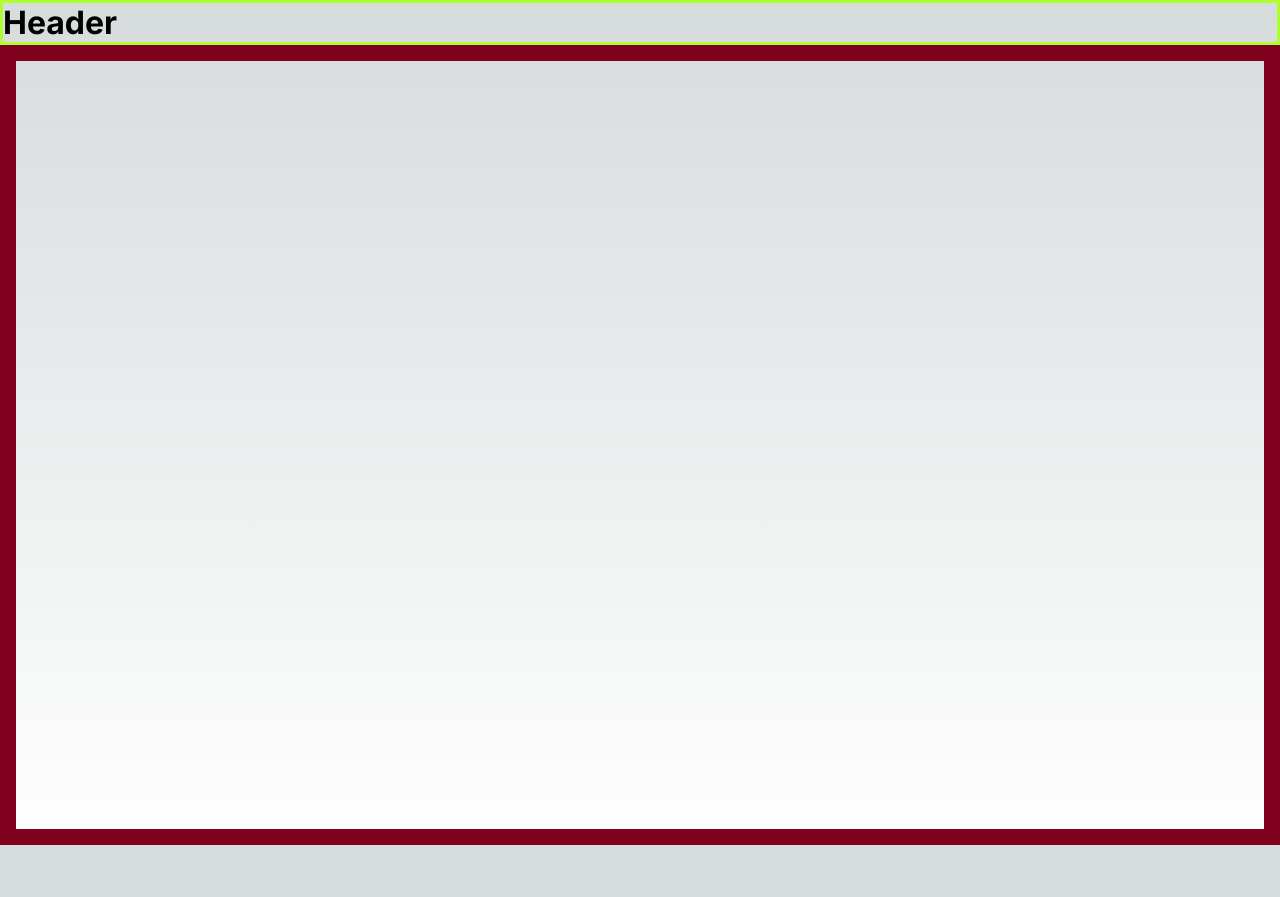
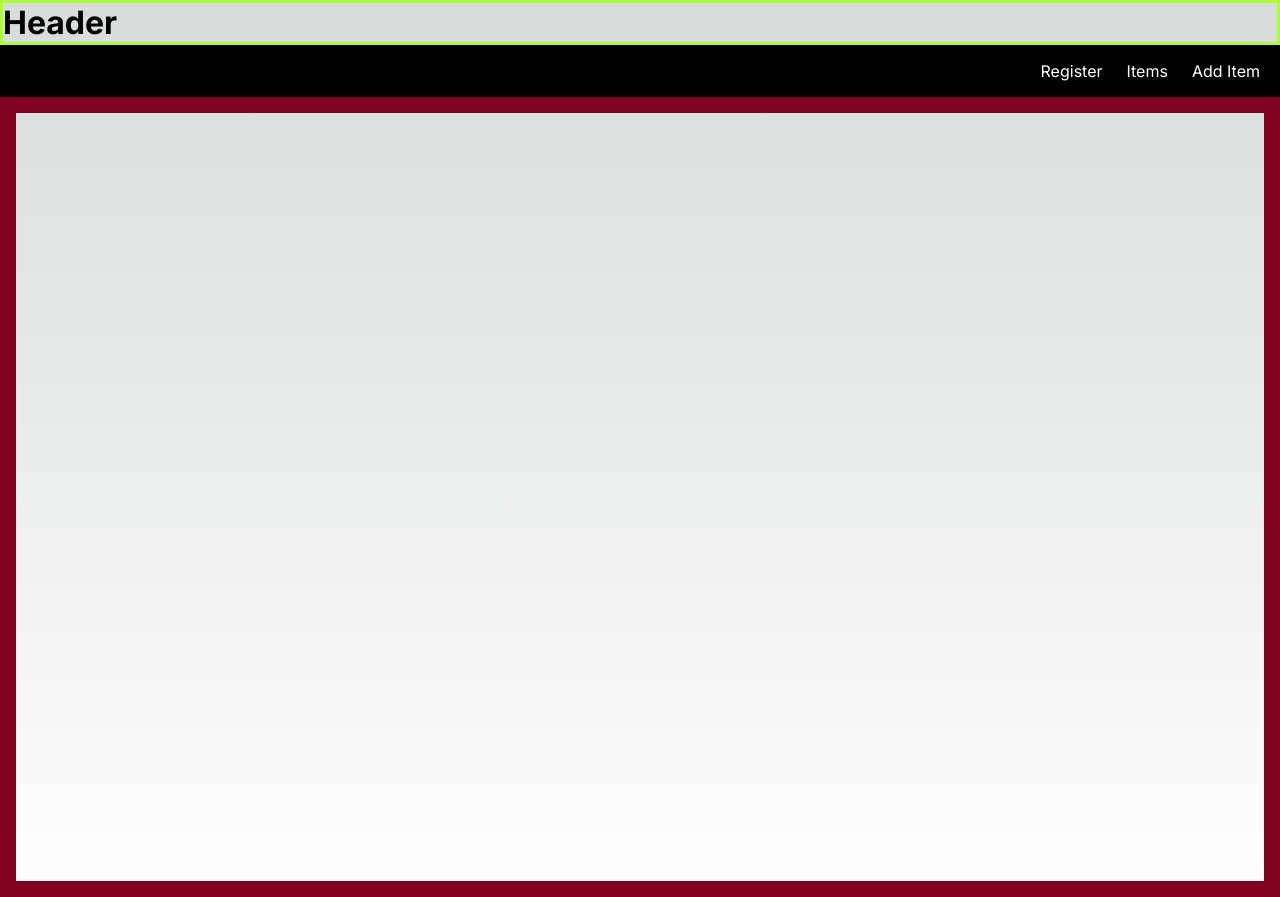
Before and after one commit to Job85/inventory-client, a Next.js app: page / in a window 1280 px wide. Before the commit the page ends 845 px from the top, so only its background shows below. Built offline with nearby package versions, Linux system fonts and the light colour scheme.

Commit message:
created component with links variable to hold array of links; mapped links variable over Link component

```diff
--- a/src/app/components/header/Header.jsx
+++ b/src/app/components/header/Header.jsx
@@ -1,10 +1,12 @@
 import styles from './styles.module.css';
+import Nav from '../navigation/Nav';
 
 export default function Header() {
 
     return (
         <div>
             <h1 className={styles.header1}>Header</h1>
+            <Nav />
         </div>
     )
 }
--- /dev/null
+++ b/src/app/components/navigation/Nav.jsx
@@ -0,0 +1,33 @@
+'use client'
+
+import styles from './styles.module.css';
+import React from 'react';
+import { usePathname } from 'next/navigation';
+import Link from 'next/link';
+
+export default function Nav() {
+    const pathname = usePathname();
+
+    const links = [
+        { href: "/register", label: "Register" },
+        { href: "/items", label: "Items" },
+        { href: "/create_item", label: "Add Item" },
+    ]
+    return (
+        <nav className={styles.container}>
+            <ul className={styles.nav_links}>
+                {links.map((link, index) => (
+                    <li key={index}>
+                        <Link
+                            href={link.href}
+                            passHref
+                            className={`${styles.nav_link} ${pathname === link.href ? styles.active_link : ''}`}
+                        >
+                            {link.label}
+                        </Link>
+                    </li>
+                ))}
+            </ul>
+        </nav>
+    )
+}
--- /dev/null
+++ b/src/app/components/navigation/styles.module.css
@@ -0,0 +1,29 @@
+.container {
+    display: flex;
+    justify-content: space-between;
+    padding: 1rem;
+    background-color: #000000;
+}
+
+.nav_links {
+    list-style: none;
+    display: flex;
+    margin-left: auto;
+    gap: 1rem;
+    background-color: #000000;
+}
+
+.nav_links li {
+    margin: 0;
+}
+
+.nav_link {
+    padding: 0.25rem;
+    color: white;
+    text-decoration: none;
+    transition: color 0.2s;
+}
+
+.active_link {
+    color: chartreuse;
+}
```
